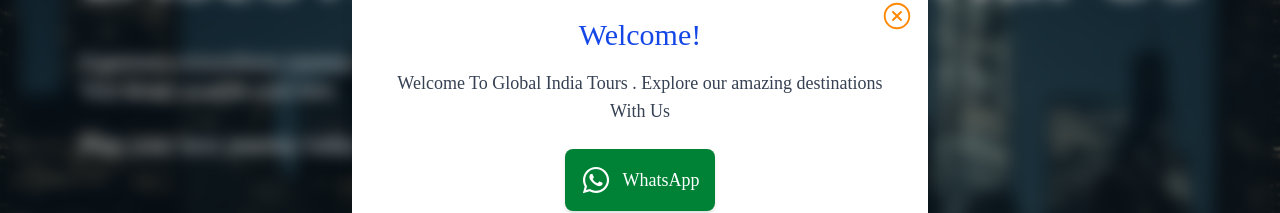
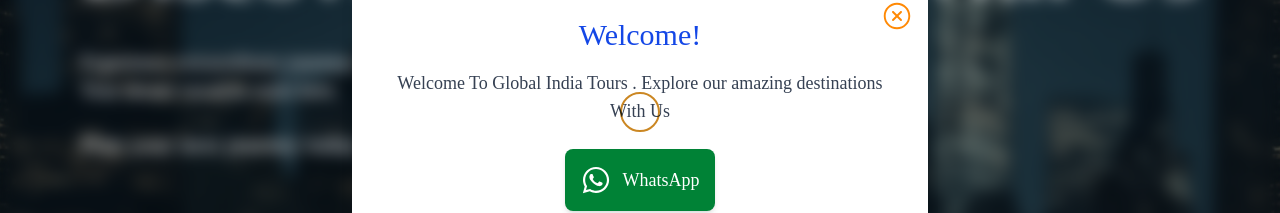
Before and after one commit to arvindrao120/globalIndiaTours, a React (Vite) app: page / in a window 1280 px wide. Shown: the part 288-501 px from the top of the page. Built offline with nearby package versions, Linux system fonts and the light colour scheme; a web font is replaced by a local one.

Commit message:
add MouseMove

```diff
--- a/src/assets/assets.js
+++ b/src/assets/assets.js
@@ -1,6 +1,7 @@
 import logo from "./logo.png";
 import hero_photo from "./hero_photo.jpg";
 import about_photo from "./about_photo.jpg";
+import car  from "./car.png"
 
 
 // tour images
@@ -87,9 +88,9 @@
   swift_dezire,
   crysta,
   xuv,
+  car,
 
 
-  // car
 };
 
 // tour data
--- a/src/pages/HeroPage/Header.jsx
+++ b/src/pages/HeroPage/Header.jsx
@@ -3,6 +3,7 @@
 import { motion } from "framer-motion";
 import Hero1Btn from "../../Components/Button/Hero1Btn";
 import Hero2Btn from "../../Components/Button/Hero2Btn";
+import { assets } from "../../assets/assets";
 
 function Header() {
   return (
@@ -13,12 +14,17 @@
         aria-labelledby="main-hero-heading"
       >
         {/* Background Layers */}
-        <div
-          className="absolute inset-0 bg-cover bg-center object-cover -z-20"
-          style={{ backgroundImage: "url('car.png')" }}
-          role="img"
-          aria-label="Luxury car background"
-        />
+        <div className="absolute inset-0 -z-20 w-full h-full overflow-hidden">
+          <img
+            src={assets.car}
+            alt="Luxury car background"
+            className="w-full h-full object-cover"
+            loading="eager"
+            fetchPriority="high"
+            draggable="false"
+            style={{ pointerEvents: "none", userSelect: "none" }}
+          />
+        </div>
 
         <Navbar />
 
--- a/src/pages/HeroPage/HeroPage.jsx
+++ b/src/pages/HeroPage/HeroPage.jsx
@@ -1,4 +1,4 @@
-import React, { useEffect } from "react";
+import React, { useEffect, useState } from "react";
 import Header from "./Header";
 import ShowTour from "./ShowTour";
 import Meet from "./Meet";
@@ -18,6 +18,70 @@
   visible: { opacity: 1, y: 0, transition: { duration: 0.7, type: "spring" } },
 };
 
+// Mouse-following circle only, grows on hover
+function AnimatedMouseCircle() {
+  const [mouse, setMouse] = useState({ x: window.innerWidth / 2, y: window.innerHeight / 2 });
+  const [hovering, setHovering] = useState(false);
+
+  useEffect(() => {
+    const handleMouseMove = (e) => {
+      setMouse({ x: e.clientX, y: e.clientY });
+    };
+    window.addEventListener("mousemove", handleMouseMove);
+
+    // Only grow on interactive elements
+    const interactiveSelector = "a, button, input, textarea, select, [tabindex]:not([tabindex='-1'])";
+    const handleMouseOver = (e) => {
+      if (e.target.closest("#mouse-follow-circle")) return;
+      if (e.target.closest(interactiveSelector)) setHovering(true);
+    };
+    const handleMouseOut = (e) => {
+      if (e.target.closest("#mouse-follow-circle")) return;
+      if (e.target.closest(interactiveSelector)) setHovering(false);
+    };
+    document.body.addEventListener("mouseover", handleMouseOver);
+    document.body.addEventListener("mouseout", handleMouseOut);
+
+    return () => {
+      window.removeEventListener("mousemove", handleMouseMove);
+      document.body.removeEventListener("mouseover", handleMouseOver);
+      document.body.removeEventListener("mouseout", handleMouseOut);
+    };
+  }, []);
+
+  return (
+    <motion.div
+      id="mouse-follow-circle"
+      style={{
+        position: "fixed",
+        left: mouse.x - (hovering ? 40: 20),
+        top: mouse.y - (hovering ? 40: 20),
+        width: hovering ? 80 : 80,
+        height: hovering ? 80 : 80,
+        borderRadius: "50%",
+
+        border:  "2px solid #CB8723",
+        zIndex: 9999,
+        pointerEvents: "none",
+        mixBlendMode: "multiply",
+        transition: "width 0.15s, height 0.15s, left 0.15s, top 0.15s",
+      }}
+      animate={{
+        left: mouse.x - (hovering ? 40 : 20),
+        top: mouse.y - (hovering ? 40 : 20),
+        width: hovering ? 80 : 40,
+        height: hovering ? 80 : 40,
+      }}
+      transition={{
+        type: "spring",
+        stiffness: 400,
+        damping: 25,
+      }}
+      aria-hidden="true"
+    />
+  );
+}
+
 function HeroPage() {
   useEffect(() => {
     window.scrollTo({
@@ -28,8 +92,10 @@
 
   return (
     <>
+      {/* Only mouse-following circle */}
+      <AnimatedMouseCircle />
+
       <main className="w-full" aria-label="Global India Travels Home">
-        {/* Hero Section */}
         <Helmet>
           <title>
             Global India Tours – India Tour Packages, Luxury Car Rental & Travel
@@ -44,7 +110,6 @@
         <Header />
         <WelcomeModal />
 
-        {/* About / Mission Section */}
         <motion.section
           aria-labelledby="journey-mission-heading"
           variants={sectionVariants}
@@ -55,7 +120,6 @@
           <Meet heading={"Our Journey & Mission"} />
         </motion.section>
 
-        {/* Tours Section */}
         <motion.section
           aria-labelledby="tours-heading"
           variants={sectionVariants}
@@ -66,7 +130,6 @@
           <ShowTour />
         </motion.section>
 
-        {/* Cars Section */}
         <motion.section
           aria-labelledby="cars-heading"
           variants={sectionVariants}
@@ -77,7 +140,6 @@
           <ShowCars />
         </motion.section>
 
-        {/* How it Works Section */}
         <motion.section
           aria-labelledby="working-heading"
           variants={sectionVariants}
@@ -88,7 +150,6 @@
           <Working />
         </motion.section>
 
-        {/* Pain Points Section */}
         <motion.section
           aria-labelledby="painpoints-heading"
           variants={sectionVariants}
@@ -119,7 +180,6 @@
           <HeroForm />
         </motion.section>
 
-        {/* FAQ Section */}
         <motion.section
           aria-labelledby="faq-heading"
           variants={sectionVariants}
@@ -130,11 +190,6 @@
           <Faq />
         </motion.section>
 
-        {/* Contact Section */}
-
-        {/* Testimonials Section */}
-
-        {/* WhatsApp Floating Button (aria-hidden for screen readers) */}
         <div aria-hidden="true">
           <WhatsAppBtn />
         </div>
```
Also changed, not shown: src/assets/car.png (renamed from public/car.png).
